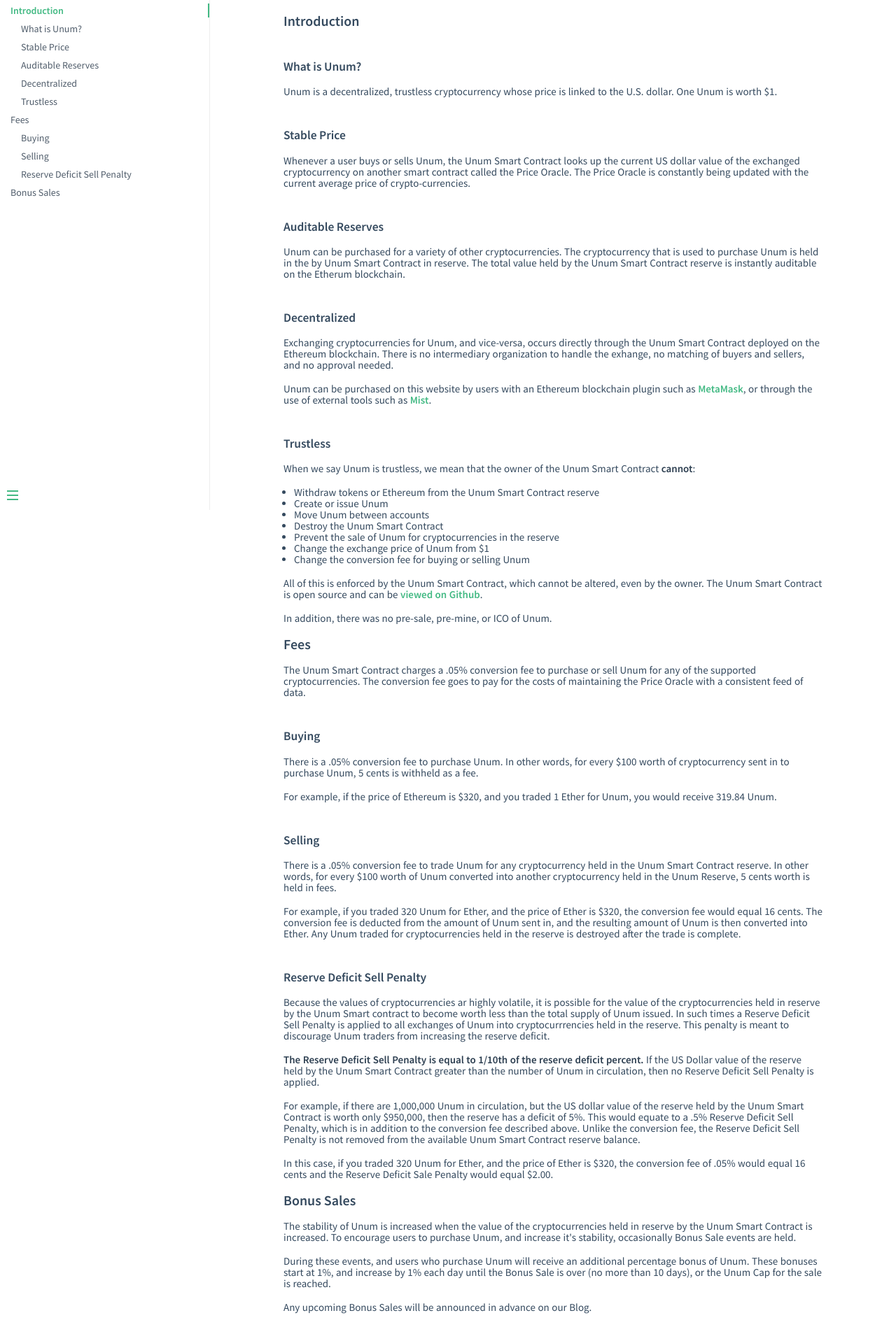
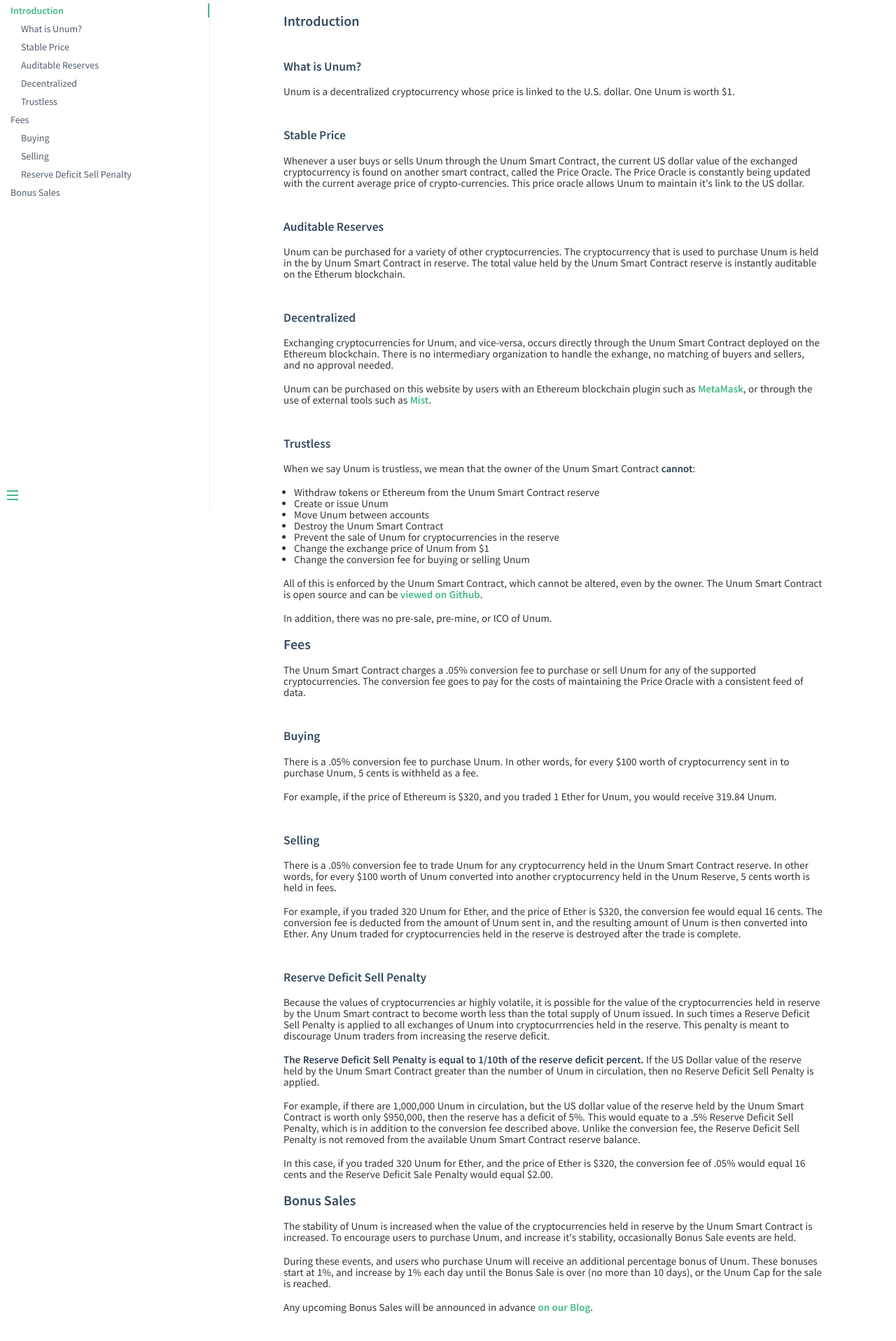
Before and after one commit to UnumOne/unum, a website: page src/index.html at #!/learn in a window 1280 px wide. Shown: the part 71-1988 px from the top of the page at 70% size. Drawn offline with nearby package versions, Linux system fonts and the light colour scheme; some packages are replaced by stand-ins of ours; a script that the page names is missing; a small style sheet from the web is missing.

Commit message:
style changes

```diff
--- a/src/css/style.css
+++ b/src/css/style.css
@@ -3,7 +3,7 @@
 body {
 	-moz-osx-font-smoothing: grayscale;
 	-webkit-font-smoothing: antialiased;
-	color: #34495e;
+	color: #333;
 	font-family: Source Sans Pro, Helvetica Neue, Arial, sans-serif;
 	font-size: 15px;
 	letter-spacing: 0;
@@ -121,7 +121,7 @@ section.cover .cover-main>p:last-child a:last-child:hover {
 }
 
 section.cover .cover-main>p:last-child a:hover {
-	color: inherit
+	color: #fff;
 }
 
 section.cover blockquote>p>a {
--- a/src/js/modules/learn/learn.view.html
+++ b/src/js/modules/learn/learn.view.html
@@ -45,7 +45,7 @@
          	</a>
          </h2>
          <p>
-         	Unum is a decentralized, trustless cryptocurrency whose price is linked to the U.S. dollar.  One Unum is worth $1.
+         	Unum is a decentralized cryptocurrency whose price is linked to the U.S. dollar. One Unum is worth $1.
          </p>
 
          <h2 id="stable-price">
@@ -54,7 +54,7 @@
             </a>
          </h2>
          <p>
-            Whenever a user buys or sells Unum, the Unum Smart Contract looks up the current US dollar value of the exchanged cryptocurrency on another smart contract called the Price Oracle. The Price Oracle is constantly being updated with the current average price of crypto-currencies.
+            Whenever a user buys or sells Unum through the Unum Smart Contract, the current US dollar value of the exchanged cryptocurrency is found on another smart contract, called the Price Oracle. The Price Oracle is constantly being updated with the current average price of crypto-currencies. This price oracle allows Unum to maintain it's link to the US dollar.
          </p>
 
          <h2 id="reserve">
@@ -165,7 +165,7 @@
          	During these events, and users who purchase Unum will receive an additional percentage bonus of Unum.  These bonuses start at 1%, and increase by 1% each day until the Bonus Sale is over (no more than 10 days), or the Unum Cap for the sale is reached.
          </p>
          <p>
-         	Any upcoming Bonus Sales will be announced in advance on our Blog.
+         	Any upcoming Bonus Sales will be announced in advance <a href="https://www.medium.com/unum" target="_">on our Blog</a>.
          </p>
       </article>
    </section>
--- a/src/js/modules/store/store.controller.js
+++ b/src/js/modules/store/store.controller.js
@@ -462,8 +462,6 @@ angular.module('unum').controller('StoreController', [
 			vm.options.items[vm.options.activeCurrency.abbreviation].contract.allowance.call(vm.options.user, vm.options.unumSmartContract.address)
 				.then(function(allowance){
 					vm.allowance = web3.fromWei(allowance.toNumber(),'ether');
-					console.log(vm.allowance);
-					console.log(vm.options.amountCurrency)
 					if (vm.options.amountCurrency <= vm.allowance){
 						vm.approved = true;
 					}
@@ -561,7 +559,6 @@ angular.module('unum').controller('StoreController', [
 					gasPrice: gasPrice
 				}).then(function(tx) {
 					let currencyOut = web3.fromWei(tx.logs[0].args._numCurrencyOut.toNumber(), 'ether');
-					//console.log(currencyOut);
 					$uibModalInstance.close(currencyOut);
 				});
 			} else {
@@ -570,7 +567,6 @@ angular.module('unum').controller('StoreController', [
 					gasPrice: gasPrice
 				}).then(function(tx) {
 					let currencyOut = web3.fromWei(tx.logs[1].args._numCurrencyOut.toNumber(), 'ether');
-					console.log(currencyOut);
 					$uibModalInstance.close(currencyOut);
 				});
 
```
Also changed, not shown: src/js/modules/store/store.view.html (+3 -0 lines).
